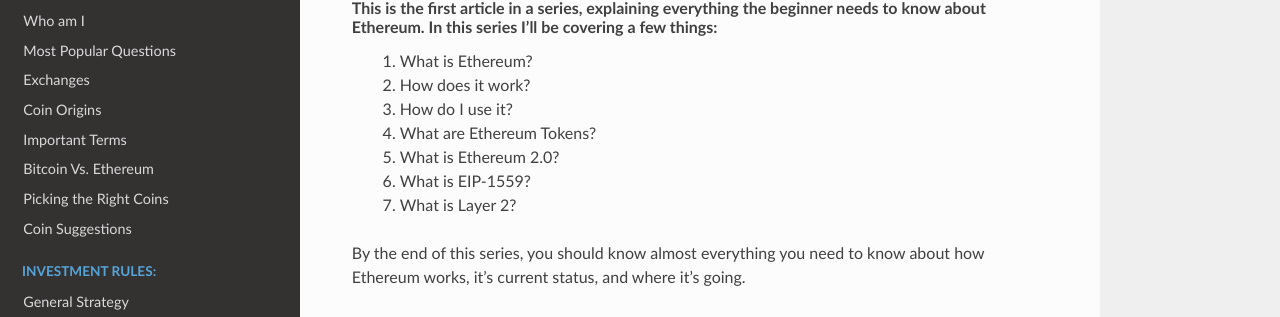
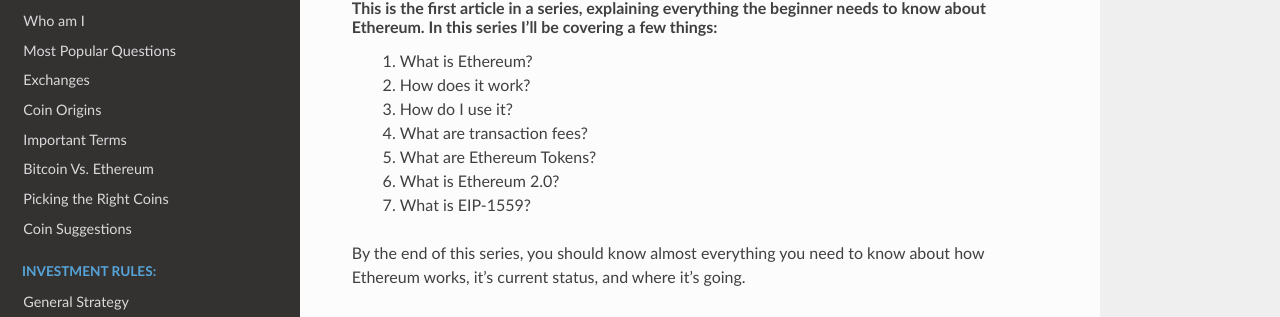
Before and after one commit to jhweintraub/the-crypto-conundrum, a Sphinx documentation site: the page built from docs/source/ethereum_explained/what_is_it.rst, in a window 1280 px wide and 900 px high. Shown: the part 160-477 px from the top of the window. Built offline with Sphinx 7.4.7 and the Read the Docs theme 2.0.0, drawn with Linux system fonts in a browser that asks for light colours; pages that are not in the unit, such as notebooks, are missing from menus; a script that is not in the unit is left out.

Commit message:
gramatical fixes

```diff
--- a/docs/source/ethereum_explained/what_is_it.rst
+++ b/docs/source/ethereum_explained/what_is_it.rst
@@ -5,10 +5,10 @@
 	#. What is Ethereum?
 	#. How does it work?
 	#. How do I use it?
+	#. What are transaction fees?
 	#. What are Ethereum Tokens?
 	#. What is Ethereum 2.0?
 	#. What is EIP-1559?
-	#. What is Layer 2?
 
 By the end of this series, you should know almost everything you need to know about how Ethereum works, it's current status, and where it's going.
 
```
Also changed, not shown: 10 other files.
